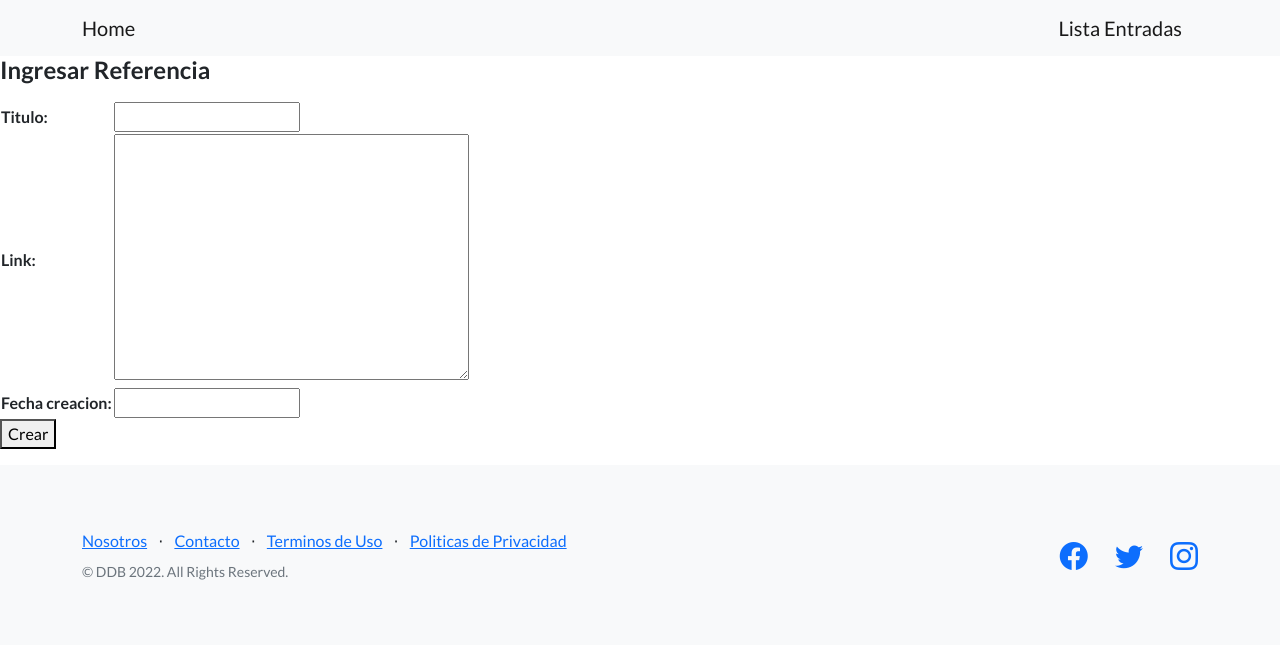
After one commit to ignacio-mattei/EntregaIntermedia, a Django app: page /crear-referencia/ in a window 1280 px wide. The commit adds this page. Shown: the top 645 px of the page. Run offline with Django 4.2, Linux system fonts and the light colour scheme; some libraries are stand-ins or nearby versions.

Commit message:
Agregado_dos_clases

```diff
--- a/PrimerEntregaFinal/blog/forms.py
+++ b/PrimerEntregaFinal/blog/forms.py
@@ -8,3 +8,13 @@ class FormNoticia(forms.Form):
 
 class BusquedaNoticia(forms.Form):
     titulo = forms.CharField(max_length=30, required=False)
+
+class FormReferencia(forms.Form):
+    titulo = forms.CharField(max_length=30)
+    link = forms.CharField(widget=forms.Textarea)
+    fecha_creacion = forms.DateField(required=False)
+
+class FormPublicacionRedes(forms.Form):
+    titulo = forms.CharField(max_length=30)
+    redsocial = forms.CharField(widget=forms.Textarea)
+    fecha_creacion = forms.DateField(required=False)
--- a/PrimerEntregaFinal/blog/urls.py
+++ b/PrimerEntregaFinal/blog/urls.py
@@ -1,9 +1,11 @@
 from django.urls import path
-from .views import home, crear_noticia, listado_noticias, busqueda_noticias, nosotros
+from .views import home, crear_noticia, listado_noticias, busqueda_noticias, nosotros, crear_referencia, crear_publicacionRedes
 
 urlpatterns = [
     path('', home, name='home'),
     path('noticias/', listado_noticias, name='listado_noticias'),
+    path('crear-referencia/', crear_referencia, name='crear_referencia'),
+    path('crear-publicacionRedes/', crear_publicacionRedes, name='crear_publicacionRedes'),
     path('busqueda/', busqueda_noticias, name='busqueda_noticias'),
     path('crear-noticia/', crear_noticia, name='crear_noticia'),
     path('nosotros/', nosotros, name='nosotros')
--- a/PrimerEntregaFinal/blog/views.py
+++ b/PrimerEntregaFinal/blog/views.py
@@ -1,6 +1,7 @@
+from asyncio.base_subprocess import ReadSubprocessPipeProto
 from django.shortcuts import render, redirect
-from .forms import FormNoticia, BusquedaNoticia
-from .models import Noticia
+from .forms import FormNoticia, BusquedaNoticia, FormPublicacionRedes, FormReferencia
+from .models import Noticia, PublicacionRedes, Referencia
 from datetime import datetime
 
 # Create your views here.
@@ -36,13 +37,70 @@ def crear_noticia(request):
 
     return render(request, 'crear_noticia.html', {'form': form_noticia})
 
+def crear_referencia(request):
+    if request.method == 'POST':
+        form = FormReferencia(request.POST)
+
+        if form.is_valid():
+            data = form.cleaned_data
+
+            fecha = data.get('fecha_creacion')
+            if not fecha:
+                fecha = datetime.now()
+
+            referencia = Referencia(
+                titulo=data.get('titulo'),
+                link=data.get('link'),
+                fecha_creacion=fecha
+            )
+            referencia.save()
+
+            return redirect('listado_noticias')
+
+        else:
+            return render(request, 'crear_referencia.html', {'form': form})
+
+
+    form_referencia= FormReferencia()
+
+    return render(request, 'crear_referencia.html', {'form': form_referencia})
+
+def crear_publicacionRedes(request):
+    if request.method == 'POST':
+        form = FormPublicacionRedes(request.POST)
+
+        if form.is_valid():
+            data = form.cleaned_data
+
+            fecha = data.get('fecha_creacion')
+            if not fecha:
+                fecha = datetime.now()
+
+            publicacionRedes = PublicacionRedes(
+                titulo=data.get('titulo'),
+                redsocial=data.get('redsocial'),
+                fecha_creacion=fecha
+            )
+            publicacionRedes.save()
+
+            return redirect('listado_noticias')
+
+        else:
+            return render(request, 'crear_publicacionRedes.html', {'form': form})
+
+
+    form_publicacionRedes= FormPublicacionRedes()
+
+    return render(request, 'crear_publicacionRedes.html', {'form': form_publicacionRedes})
+
 def listado_noticias(request):
 
     listado_noticias = Noticia.objects.all()
-
+    listado_referencias= Referencia.objects.all()
+    listado_publicacionRedes=PublicacionRedes.objects.all()
     form = BusquedaNoticia()
 
-    return render(request, 'listado_noticias.html', {'listado_noticias': listado_noticias, 'form' : form})
+    return render(request, 'listado_noticias.html', {'listado_noticias': listado_noticias,'listado_referencias': listado_referencias,'listado_publicacionRedes': listado_publicacionRedes, 'form' : form})
 
 
 def busqueda_noticias(request):
--- a/PrimerEntregaFinal/templates/base.html
+++ b/PrimerEntregaFinal/templates/base.html
@@ -29,7 +29,7 @@
         <nav class="navbar navbar-light bg-light static-top">
             <div class="container">
                 <a class="navbar-brand" href={% url 'home' %}>Home</a>
-                <a class="navbar-brand" href={% url 'listado_noticias' %}>Noticias</a>
+                <a class="navbar-brand" href={% url 'listado_noticias' %}>Lista Entradas</a>
             </div>
         </nav>
 
--- /dev/null
+++ b/PrimerEntregaFinal/templates/crear_referencia.html
@@ -0,0 +1,23 @@
+{% extends 'base.html' %}
+
+{% block title %}
+<title>Crear Referencia</title>
+{% endblock title %}
+
+{% block texto_header %}
+<h4>
+    Ingresar Referencia
+</h4>
+{% endblock texto_header %}
+
+{% block despues_del_header %}
+<p>
+    <form action={% url 'crear_referencia' %} method="post">
+        {% csrf_token %}
+        <table>
+            {{form.as_table}}
+        </table>
+        <button>Crear</button>
+    </form>
+</p>
+{% endblock despues_del_header %}
```
Also changed, not shown: PrimerEntregaFinal/blog/models.py (+10 -0 lines), PrimerEntregaFinal/templates/busqueda_noticias.html (+5 -2 lines), PrimerEntregaFinal/templates/crear_publicacionRedes.html (added, +23 -0 lines), PrimerEntregaFinal/templates/listado_noticias.html (+25 -3 lines), PrimerEntregaFinal/blog/migrations/0002_publicacionredes_referencia_alter_noticia_contenido.py (added), PrimerEntregaFinal/db.sqlite3.
